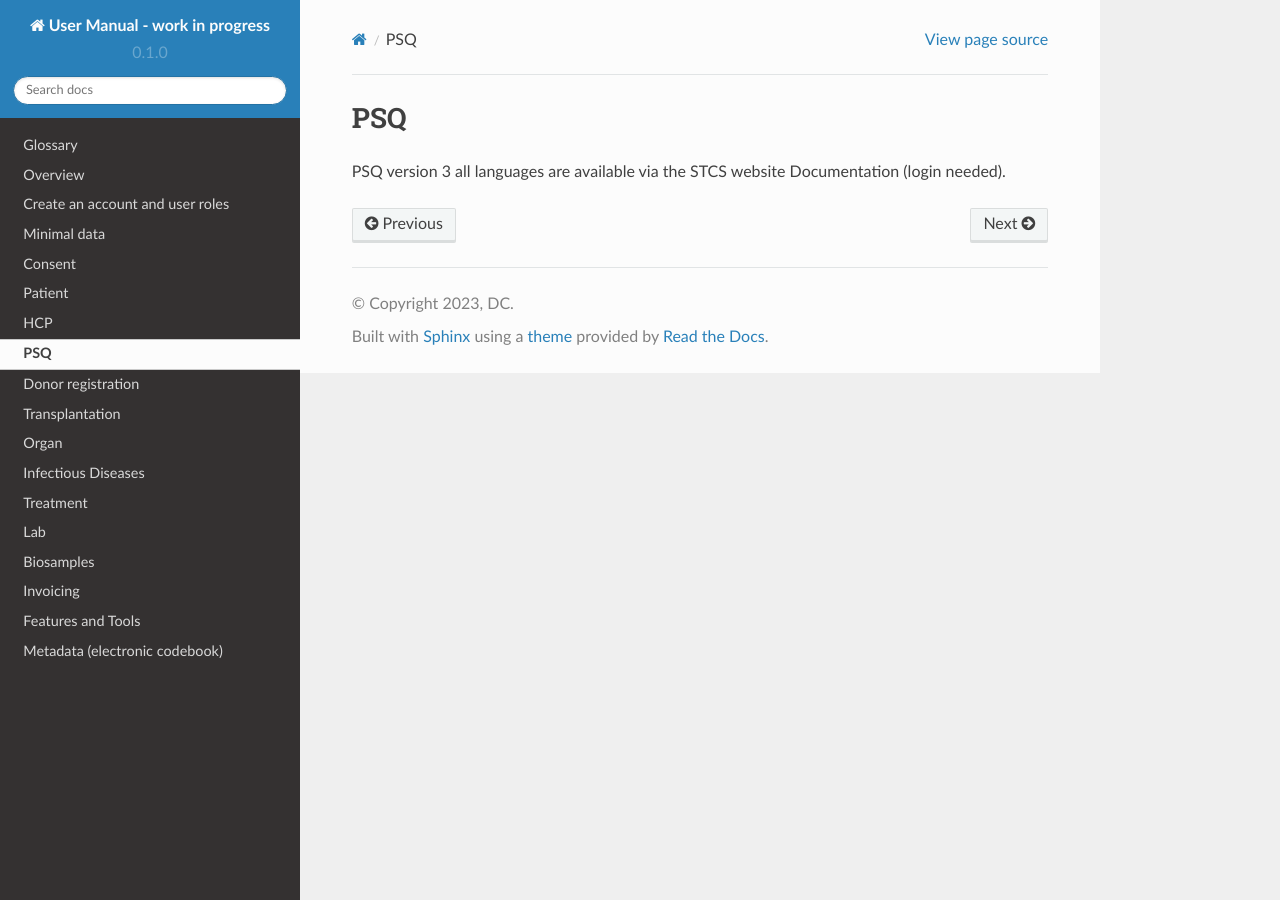
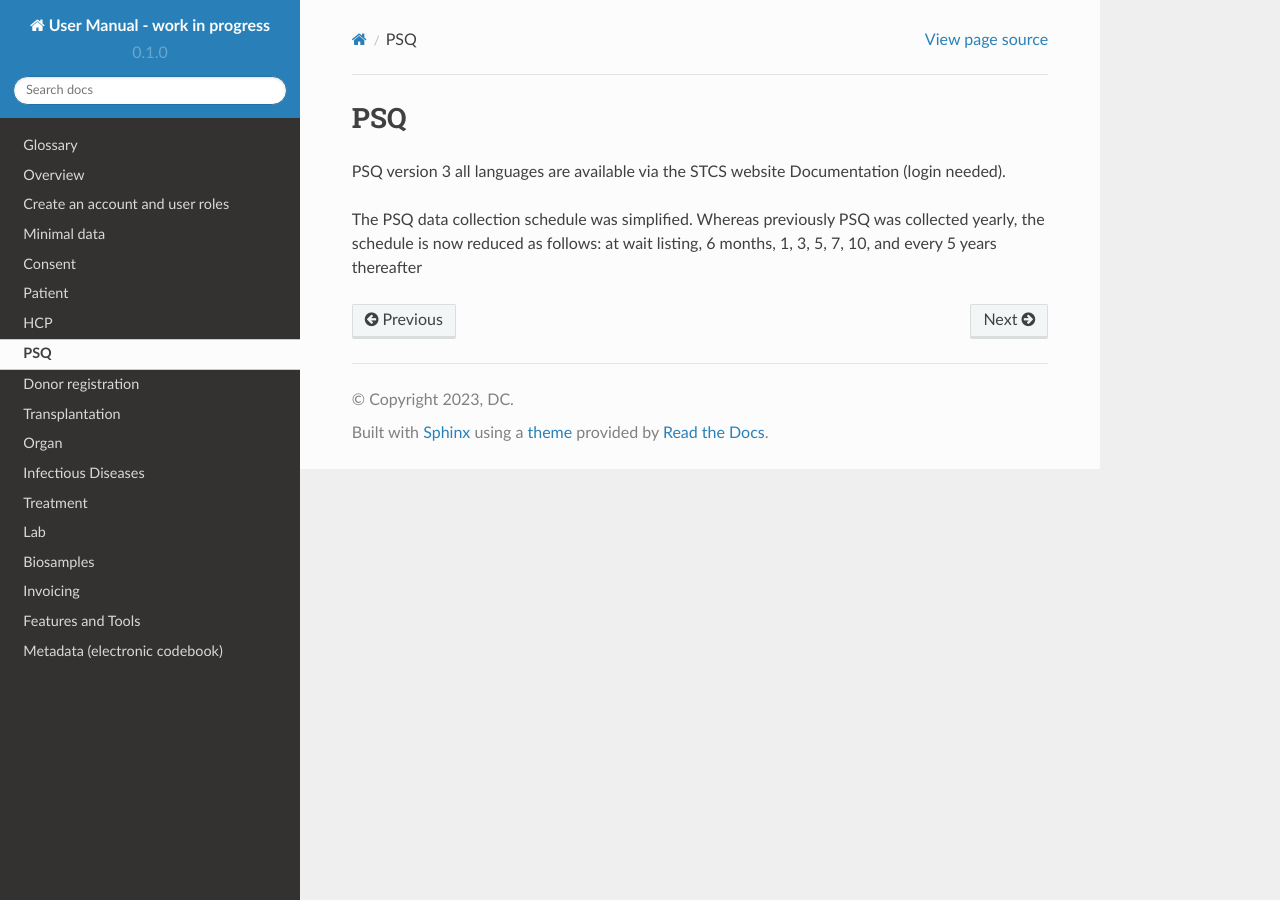
Before and after one commit to swiss-transplant-cohort-study/3LC-user-manual, a Sphinx documentation site: the page built from docs/source/psq.rst, in a window 1280 px wide. Built offline with Sphinx 7.4.7 and the Read the Docs theme 2.0.0, drawn with Linux system fonts in a browser that asks for light colours.

Commit message:
Update psq.rst

```diff
--- a/docs/source/psq.rst
+++ b/docs/source/psq.rst
@@ -2,3 +2,5 @@ PSQ
 ********
 
 PSQ version 3 all languages are available via the STCS website Documentation (login needed).
+
+The PSQ data collection schedule was simplified. Whereas previously PSQ was collected yearly, the schedule is now reduced as follows: at wait listing, 6 months, 1, 3, 5, 7, 10, and every 5 years thereafter
```
